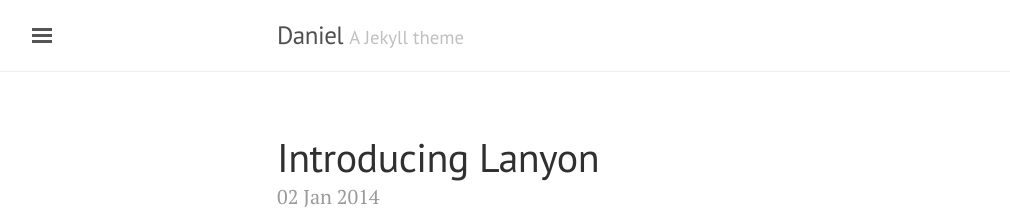
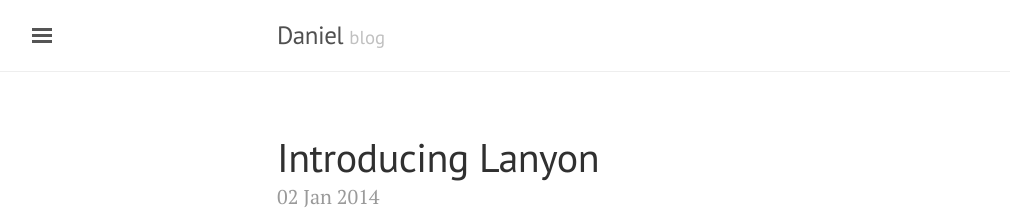
Before and after one commit to daeshu/blog2, a Jekyll site: the page built from index.html, in a window 1280 px wide and 900 px high. Shown: the top 220 px of the window, without its empty margins (3-1013 px from the left). Built offline with Jekyll 4.4.1, drawn with Linux system fonts in a browser that asks for light colours; the list of posts is cut into pages by our own code.

Commit message:
Update _config.yml

```diff
--- a/_config.yml
+++ b/_config.yml
@@ -5,9 +5,9 @@
 
 # Setup
 title:               Daniel
-tagline:             'A Jekyll theme'
-description:         'A reserved <a href="http://jekyllrb.com" target="_blank">Jekyll</a> theme that places the utmost gravity on content with a hidden drawer. Made by <a href="https://twitter.com/mdo" target="_blank">@mdo</a>.'
-url:                 https://daeshu.github.io/blog
+tagline:             'blog'
+description:         '<img src="http://danielescobar.eu.org/_/rsrc/1496106704404/config/customLogo.gif" />'
+url:                 https://blog.escobar.eu.org
 baseurl:             ''
 paginate:            5
 
```
